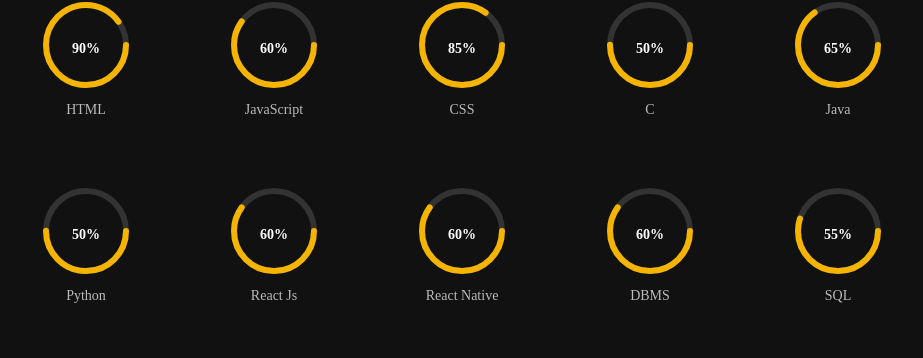
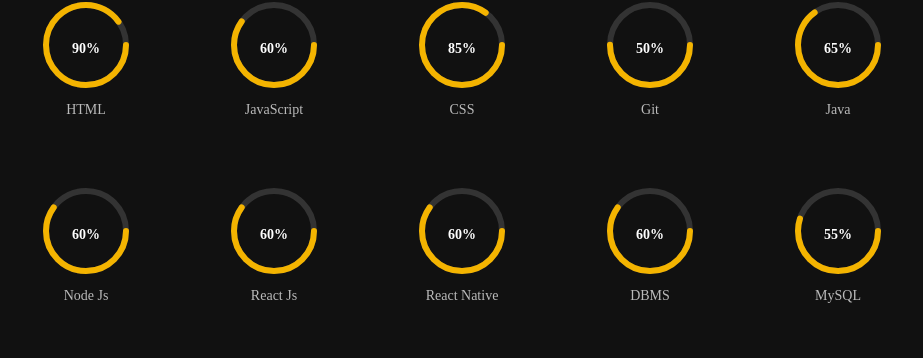
Before and after one commit to mounikadevipaila/portfolio, a React (Vite) app: page / in a window 1280 px wide. Shown: the part 1836-2194 px from the top of the page, without its empty margins (178-1101 px from the left). Built offline with nearby package versions, Linux system fonts and the light colour scheme.

Commit message:
Update Skills.jsx

```diff
--- a/src/Skills.jsx
+++ b/src/Skills.jsx
@@ -7,13 +7,13 @@
   { name: "HTML", percentage: 90 },
   { name: "JavaScript", percentage: 60 },
   { name: "CSS", percentage: 85 },
-  { name: "C", percentage: 50 },
+  { name: "Git", percentage: 50 },
   { name: "Java", percentage: 65 },
-  { name: "Python", percentage: 50 },
+  { name: "Node Js", percentage: 60 },
   { name: "React Js", percentage: 60 },
   { name: "React Native", percentage: 60 },
   { name: "DBMS", percentage: 60 },
-  { name: "SQL", percentage: 55 },
+  { name: "MySQL", percentage: 55 },
 ];
 
 const codingProfiles = [
```
